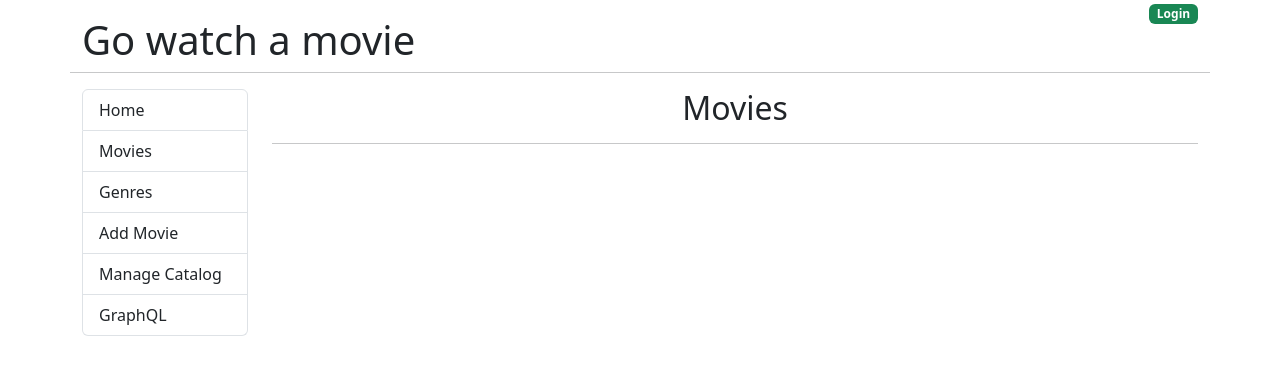
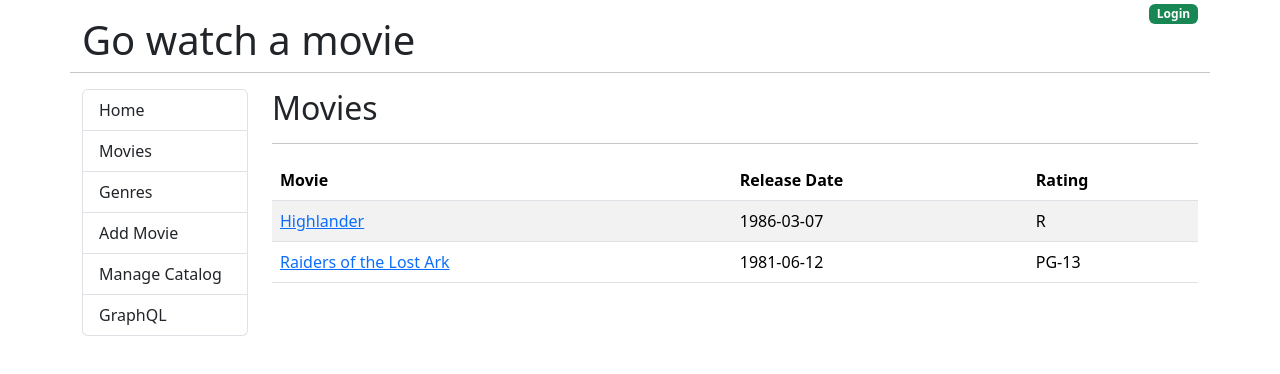
Before and after one commit to chrisarmitage/go-movies-front-end, a React (Create React App) app: page /movies in a window 1280 px wide. Shown: the top 374 px of the page. Built offline with nearby package versions, Linux system fonts and the light colour scheme.

Commit message:
Display mock list of movies

```diff
--- a/src/components/Movies.js
+++ b/src/components/Movies.js
@@ -1,9 +1,57 @@
+import { useEffect, useState } from "react"
+import { Link } from "react-router-dom"
+
 const Movies = () => {
+    const [ movies, setMovies] = useState([])
+
+    useEffect(() => {
+        let moviesList = [
+            {
+                id: 1,
+                title: "Highlander",
+                release_date: "1986-03-07",
+                runtime: 116,
+                mpaa_rating: "R",
+                description: "Description of film",
+            },
+            {
+                id: 2,
+                title: "Raiders of the Lost Ark",
+                release_date: "1981-06-12",
+                runtime: 115,
+                mpaa_rating: "PG-13",
+                description: "Description of film",
+            },
+        ]
+
+        setMovies(moviesList)
+    }, [])
+
     return (
         <>
-            <div className="text-center">
+            <div>
                 <h2>Movies</h2>
                 <hr />
+                <table className="table table-striped table-hover">
+                    <thead>
+                        <tr>
+                            <th>Movie</th>
+                            <th>Release Date</th>
+                            <th>Rating</th>
+                        </tr>
+                    </thead>
+                    <tbody>
+                        {movies.map(m => (
+                            <tr key={m.id}>
+                                <td>
+                                    <Link to={`/movies/${m.id}`}>{m.title}</Link>
+                                </td>
+                                <td>{m.release_date}</td>
+                                <td>{m.mpaa_rating}</td>
+                            </tr>
+                        ))}
+                    </tbody>
+                </table>
             </div>
         </>
     )
```
